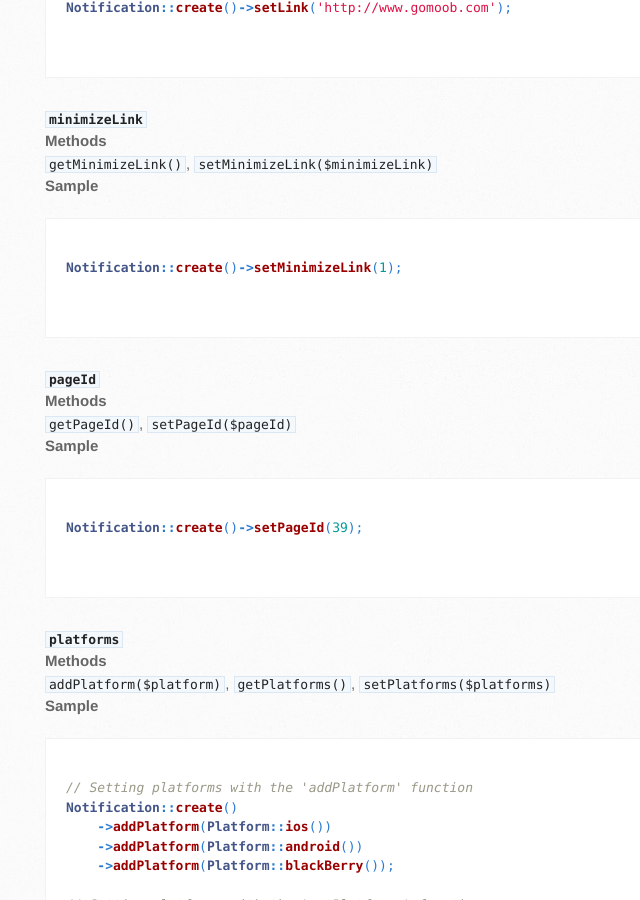
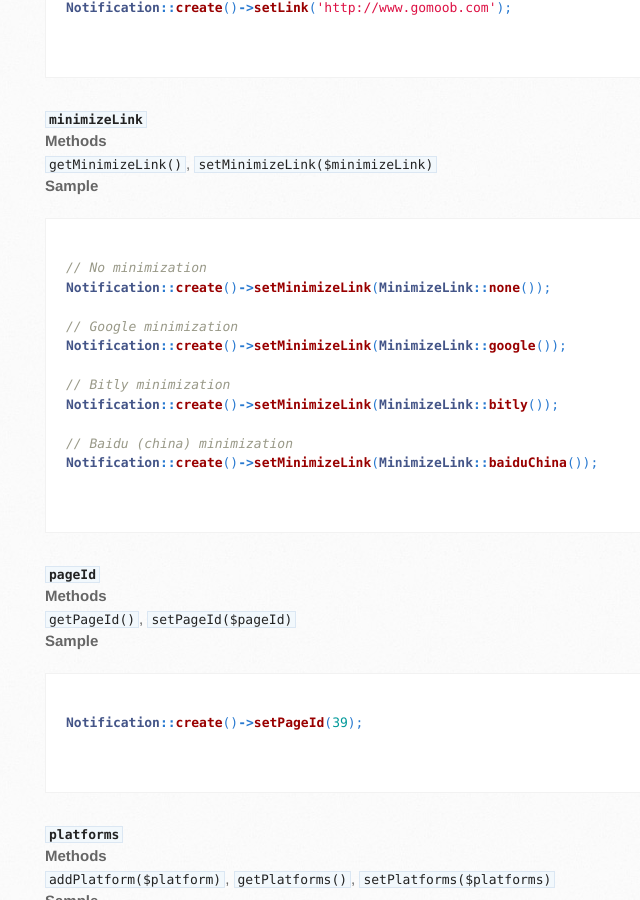
Before and after one commit to gomoob/php-pushwoosh, a Jekyll site: the page built from create-message.html, in a window 1280 px wide and 900 px high, scrolled down 3976 px. Shown: the whole window, without its empty margins (125-765 px from the left). Built offline with Jekyll 4.4.1, drawn with Linux system fonts in a browser that asks for light colours.

Commit message:
Continue documentation improvements.

```diff
--- a/create-message.html
+++ b/create-message.html
@@ -241,7 +241,17 @@ Notification::create()->setLink('http://www.gomoob.com');
     <font style="font-weight: bold">Sample</font>
     {% highlight php %}
 <?php
-Notification::create()->setMinimizeLink(1);
+// No minimization
+Notification::create()->setMinimizeLink(MinimizeLink::none());
+
+// Google minimization
+Notification::create()->setMinimizeLink(MinimizeLink::google());
+
+// Bitly minimization
+Notification::create()->setMinimizeLink(MinimizeLink::bitly());
+
+// Baidu (china) minimization
+Notification::create()->setMinimizeLink(MinimizeLink::baiduChina());
 ?>
     {% endhighlight %}
 </p>
--- a/release-history.html
+++ b/release-history.html
@@ -13,7 +13,8 @@ title: Release History
     <li>Add an abstract <code>Gomoob\Pushwoosh\Model\Response\AbstractResponse</code> class common to all response
         objects</li>
     <li>Add classes in the <code>Gomoob\Pushwoosh\Model\Condition</code> package to express conditions added to a
-        Pushwoosh notification.</li>
+        Pushwoosh notification</li>
+    <li>Add a <code>Gomoob\Pushwoosh\Model\Notification\MinimizeLink</code> class</li>
     <li>Now the documentation is on Github Pages</li>
 </ul>
 
```
